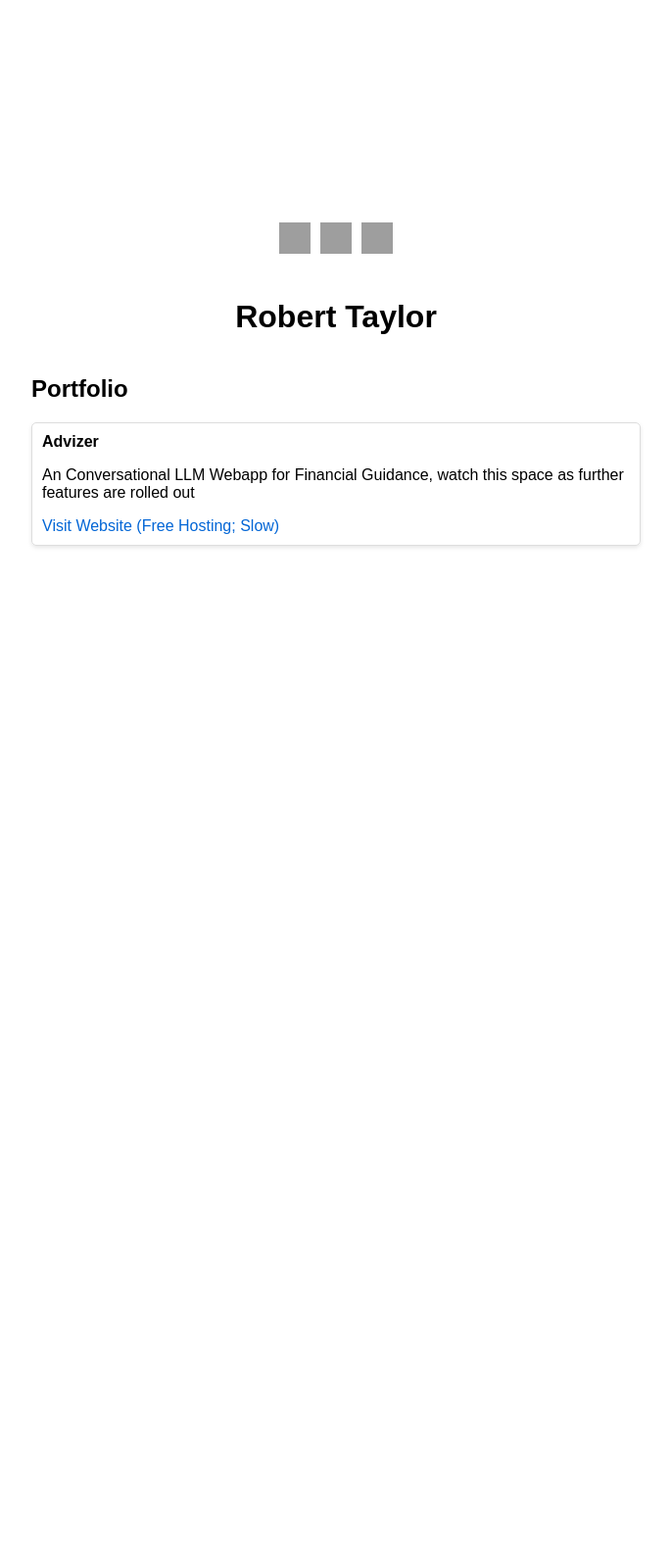
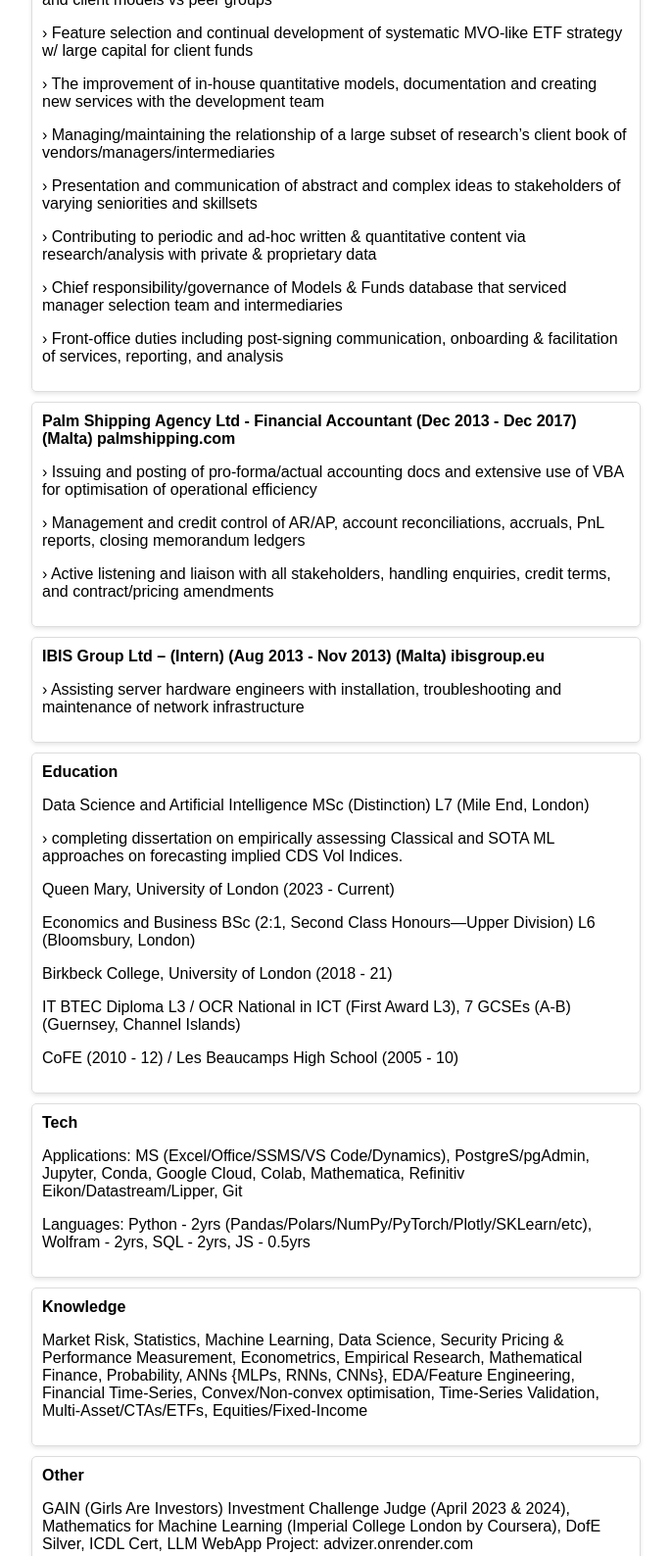
Before and after one commit to robtaylor94/robtaylor94.github.io, a plain HTML site: page index.html in a window 1280 px wide. Shown: the top 1588 px of the page at 98% size, without its empty margins (297-982 px from the left). Before the commit the page ends 800 px from the top, so only its background shows below. Drawn offline with Linux system fonts and the light colour scheme; no server answers; grey boxes are pictures that could not be loaded.

Commit message:
Update index.html

```diff
--- a/index.html
+++ b/index.html
@@ -13,6 +13,7 @@
             height: 100vh;
             margin: 0;
             flex-direction: column;
+            overflow-y: auto; /* Allow scrolling */
         }
         .icons {
             display: flex;
@@ -23,11 +24,11 @@
             width: 32px;
             height: 32px;
         }
-        #repo-list {
+        #repo-list, #cv-list {
             list-style-type: none;
             padding: 0;
         }
-        .repo-item {
+        .repo-item, .cv-item {
             margin: 10px 0;
             border: 1px solid #ddd;
             padding: 10px;
@@ -36,11 +37,11 @@
             max-width: 600px;
             box-shadow: 0 2px 4px rgba(0,0,0,0.1);
         }
-        .repo-item a {
+        .repo-item a, .cv-item a {
             text-decoration: none;
             color: #0366d6;
         }
-        .repo-item a:hover {
+        .repo-item a:hover, .cv-item a:hover {
             text-decoration: underline;
         }
     </style>
@@ -63,8 +64,66 @@
         <ul id="repo-list">
             <li class="repo-item">
                 <strong>Advizer</strong>
-                <p>An Conversational LLM Webapp for Financial Guidance, watch this space as further features are rolled out</p>
+                <p>A Conversational LLM Webapp for Financial Guidance, watch this space as further features are rolled out</p>
                 <a href="https://advizer.onrender.com/" target="_blank">Visit Website (Free Hosting; Slow)</a>
+            </li>
+        </ul>
+
+        <h2>Recent GitHub Repositories</h2>
+        <ul id="repo-list"></ul>
+
+        <h2>Chronological Curriculum Vitae</h2>
+        <ul id="cv-list">
+            <li class="cv-item">
+                <strong>Global Data Plc – Economist (Intern), (part-time, Dec 2023 – Current) (London) tslombard.com</strong>
+                <p>› Creating, enhancing, and refactoring ML/Econometrics forecasting models and porting legacy systems/worfklows</p>
+                <p>› Lead ongoing development of TS Lombard’s China CPI/PPI/GDP workflow and refinement of associated predictive models</p>
+                <p>› Creation of parametric market event triggers for financial securities, targeting clients with AI/ML (conversation embeddings)</p>
+            </li>
+            <li class="cv-item">
+                <strong>ARC Research Ltd - Research Analyst (Dec 2021 – Sep 2023) (Guernsey, Channel Islands) assetrisk.com</strong>
+                <p>› ETL and pre-processing of data from multi-asset/equity space and collaborating on the production of indices & reporting</p>
+                <p>› Measurement of ex-post absolute/relative performance/risk of multi-asset portfolios and client models vs peer groups</p>
+                <p>› Feature selection and continual development of systematic MVO-like ETF strategy w/ large capital for client funds</p>
+                <p>› The improvement of in-house quantitative models, documentation and creating new services with the development team</p>
+                <p>› Managing/maintaining the relationship of a large subset of research’s client book of vendors/managers/intermediaries</p>
+                <p>› Presentation and communication of abstract and complex ideas to stakeholders of varying seniorities and skillsets</p>
+                <p>› Contributing to periodic and ad-hoc written & quantitative content via research/analysis with private & proprietary data</p>
+                <p>› Chief responsibility/governance of Models & Funds database that serviced manager selection team and intermediaries</p>
+                <p>› Front-office duties including post-signing communication, onboarding & facilitation of services, reporting, and analysis</p>
+            </li>
+            <li class="cv-item">
+                <strong>Palm Shipping Agency Ltd - Financial Accountant (Dec 2013 - Dec 2017) (Malta) palmshipping.com</strong>
+                <p>› Issuing and posting of pro-forma/actual accounting docs and extensive use of VBA for optimisation of operational efficiency</p>
+                <p>› Management and credit control of AR/AP, account reconciliations, accruals, PnL reports, closing memorandum ledgers</p>
+                <p>› Active listening and liaison with all stakeholders, handling enquiries, credit terms, and contract/pricing amendments</p>
+            </li>
+            <li class="cv-item">
+                <strong>IBIS Group Ltd – (Intern) (Aug 2013 - Nov 2013) (Malta) ibisgroup.eu</strong>
+                <p>› Assisting server hardware engineers with installation, troubleshooting and maintenance of network infrastructure</p>
+            </li>
+            <li class="cv-item">
+                <strong>Education</strong>
+                <p>Data Science and Artificial Intelligence MSc (Distinction) L7 (Mile End, London)</p>
+                <p>› completing dissertation on empirically assessing Classical and SOTA ML approaches on forecasting implied CDS Vol Indices.</p>
+                <p>Queen Mary, University of London (2023 - Current)</p>
+                <p>Economics and Business BSc (2:1, Second Class Honours—Upper Division) L6 (Bloomsbury, London)</p>
+                <p>Birkbeck College, University of London (2018 - 21)</p>
+                <p>IT BTEC Diploma L3 / OCR National in ICT (First Award L3), 7 GCSEs (A-B) (Guernsey, Channel Islands)</p>
+                <p>CoFE (2010 - 12) / Les Beaucamps High School (2005 - 10)</p>
+            </li>
+            <li class="cv-item">
+                <strong>Tech</strong>
+                <p>Applications: MS (Excel/Office/SSMS/VS Code/Dynamics), PostgreS/pgAdmin, Jupyter, Conda, Google Cloud, Colab, Mathematica, Refinitiv Eikon/Datastream/Lipper, Git</p>
+                <p>Languages: Python - 2yrs (Pandas/Polars/NumPy/PyTorch/Plotly/SKLearn/etc), Wolfram - 2yrs, SQL - 2yrs, JS - 0.5yrs</p>
+            </li>
+            <li class="cv-item">
+                <strong>Knowledge</strong>
+                <p>Market Risk, Statistics, Machine Learning, Data Science, Security Pricing & Performance Measurement, Econometrics, Empirical Research, Mathematical Finance, Probability, ANNs {MLPs, RNNs, CNNs}, EDA/Feature Engineering, Financial Time-Series, Convex/Non-convex optimisation, Time-Series Validation, Multi-Asset/CTAs/ETFs, Equities/Fixed-Income</p>
+            </li>
+            <li class="cv-item">
+                <strong>Other</strong>
+                <p>GAIN (Girls Are Investors) Investment Challenge Judge (April 2023 & 2024), Mathematics for Machine Learning (Imperial College London by Coursera), DofE Silver, ICDL Cert, LLM WebApp Project: advizer.onrender.com</p>
             </li>
         </ul>
     </div>
```
